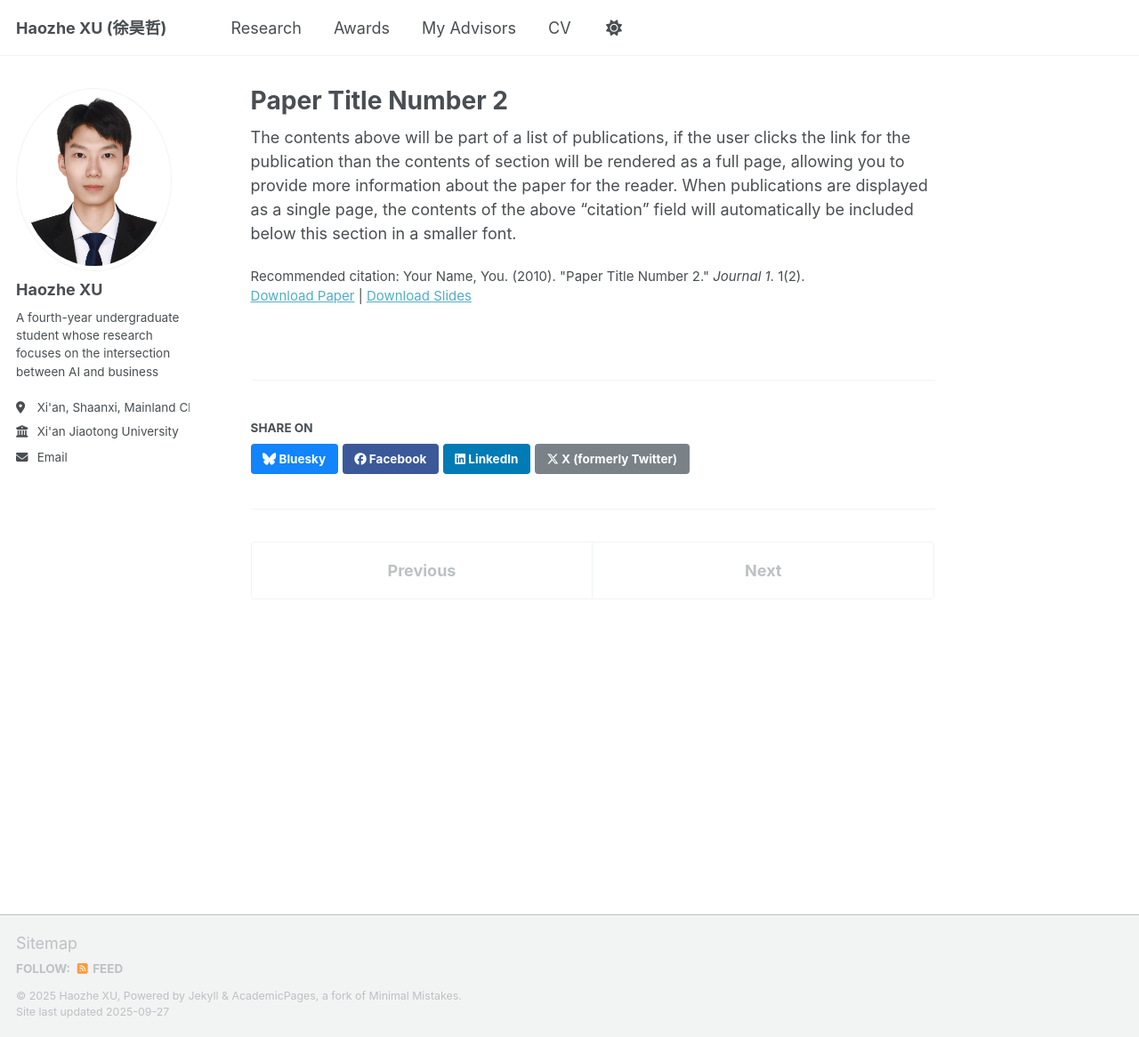
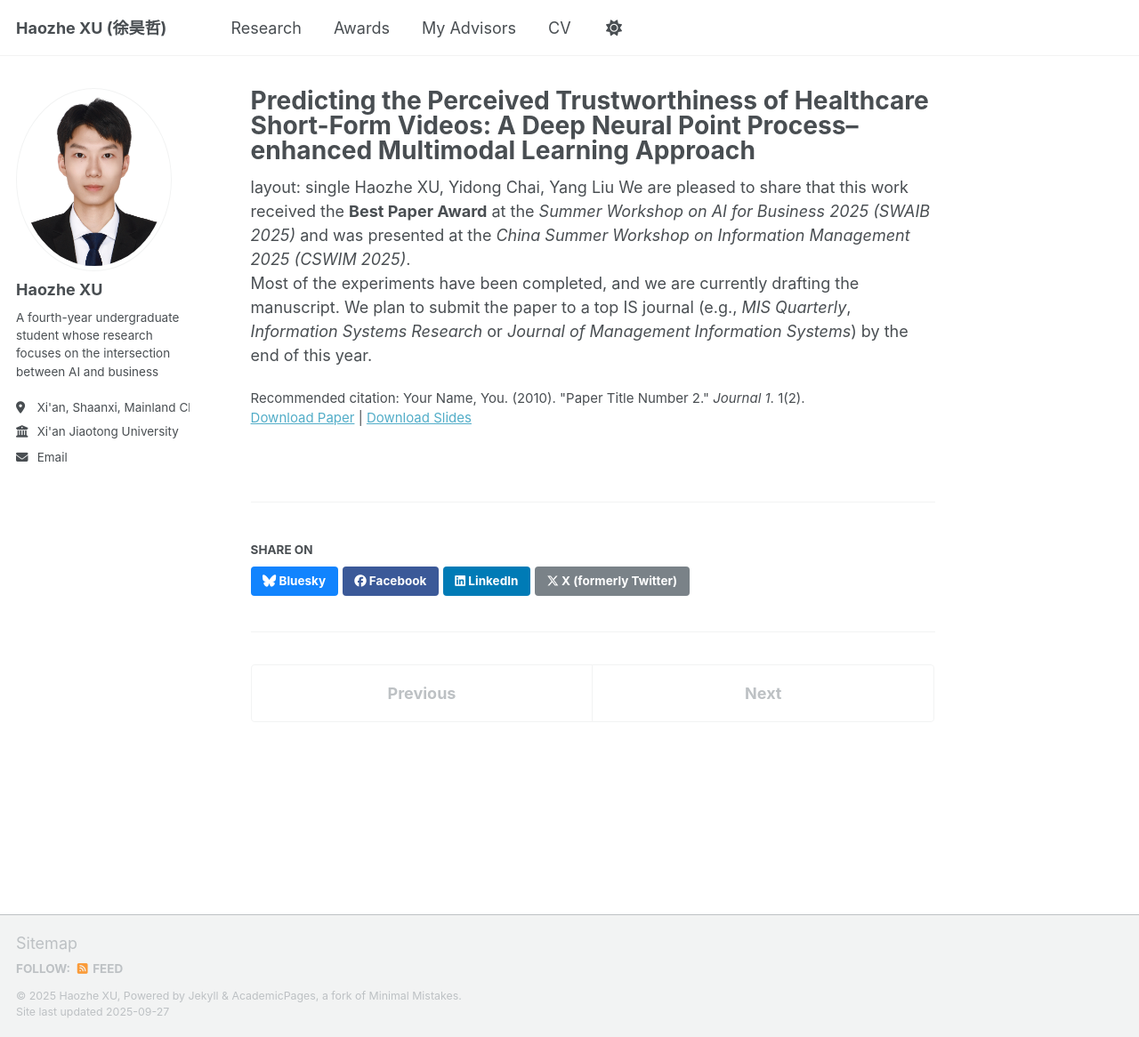
Before and after one commit to XuHaozhe0204/XuHaozhe0204.github.io, a Jekyll site: the page built from _publications/2010-10-01-paper-title-number-2.md, in a window 1280 px wide and 1166 px high. Shown: the whole window at 89% size. Built offline with Jekyll 4.4.1, drawn with Linux system fonts in a browser that asks for light colours; a script that is not in the unit is left out.

Commit message:
Update 2010-10-01-paper-title-number-2.md

```diff
--- a/_publications/2010-10-01-paper-title-number-2.md
+++ b/_publications/2010-10-01-paper-title-number-2.md
@@ -1,9 +1,9 @@
 ---
-title: "Paper Title Number 2"
+title: "Predicting the Perceived Trustworthiness of Healthcare Short-Form Videos: A Deep Neural Point Process–enhanced Multimodal Learning Approach"
 collection: publications
 category: manuscripts
 permalink: /publication/2010-10-01-paper-title-number-2
-excerpt: 'This paper is about the number 2. The number 3 is left for future work.'
+excerpt: "Received Best Paper Award at SWAIB 2025; presented at CSWIM 2025. Manuscript in progress."
 date: 2010-10-01
 venue: 'Journal 1'
 slidesurl: 'http://academicpages.github.io/files/slides2.pdf'
@@ -11,4 +11,7 @@ paperurl: 'http://academicpages.github.io/files/paper2.pdf'
 citation: 'Your Name, You. (2010). &quot;Paper Title Number 2.&quot; <i>Journal 1</i>. 1(2).'
 ---
 
-The contents above will be part of a list of publications, if the user clicks the link for the publication than the contents of section will be rendered as a full page, allowing you to provide more information about the paper for the reader. When publications are displayed as a single page, the contents of the above "citation" field will automatically be included below this section in a smaller font.
+layout: single
+Haozhe XU, Yidong Chai, Yang Liu
+We are pleased to share that this work received the **Best Paper Award** at the *Summer Workshop on AI for Business 2025 (SWAIB 2025)* and was presented at the *China Summer Workshop on Information Management 2025 (CSWIM 2025)*.
+Most of the experiments have been completed, and we are currently drafting the manuscript. We plan to submit the paper to a top IS journal (e.g., *MIS Quarterly*,  *Information Systems Research* or *Journal of Management Information Systems*) by the end of this year.
```
